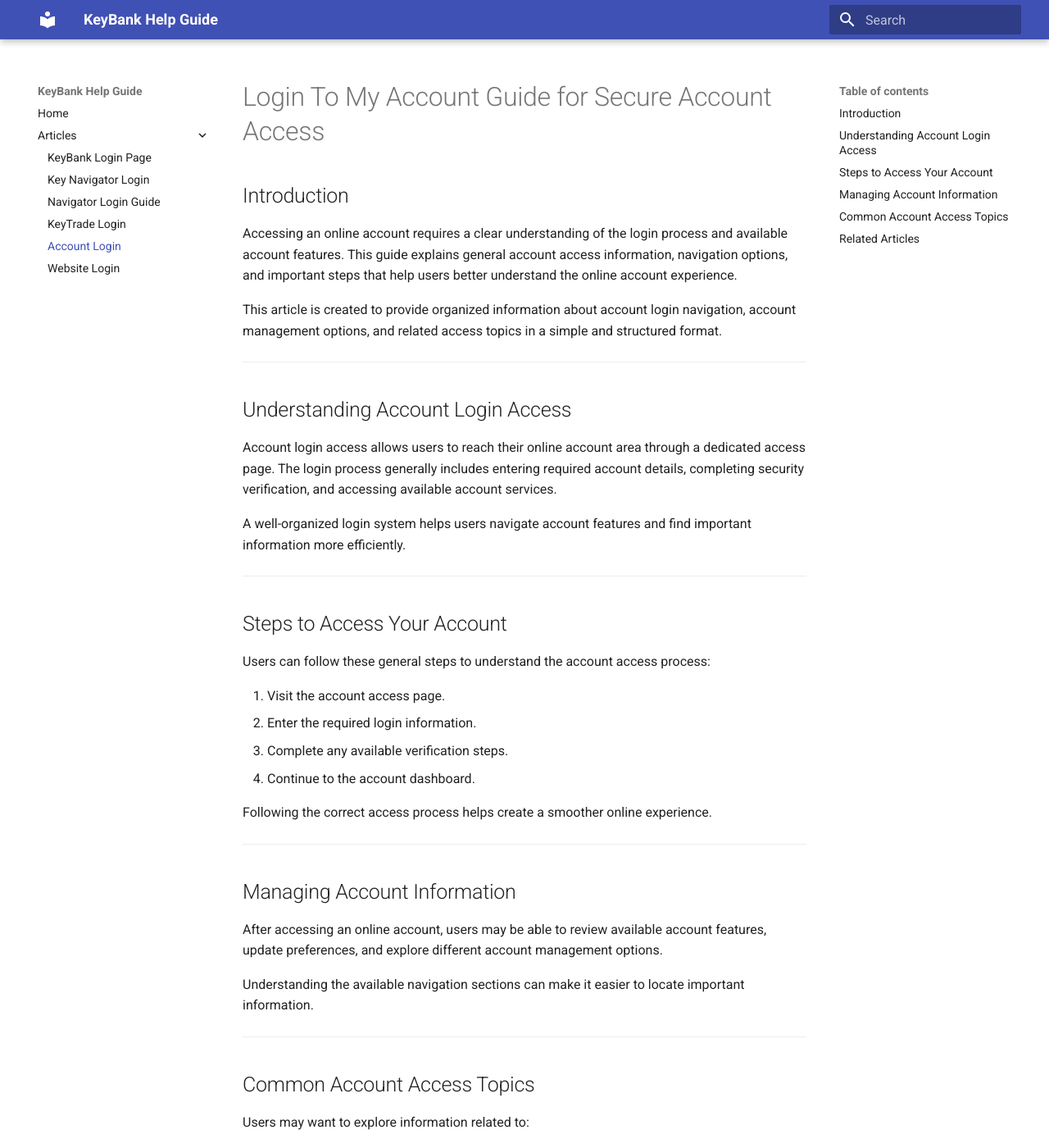
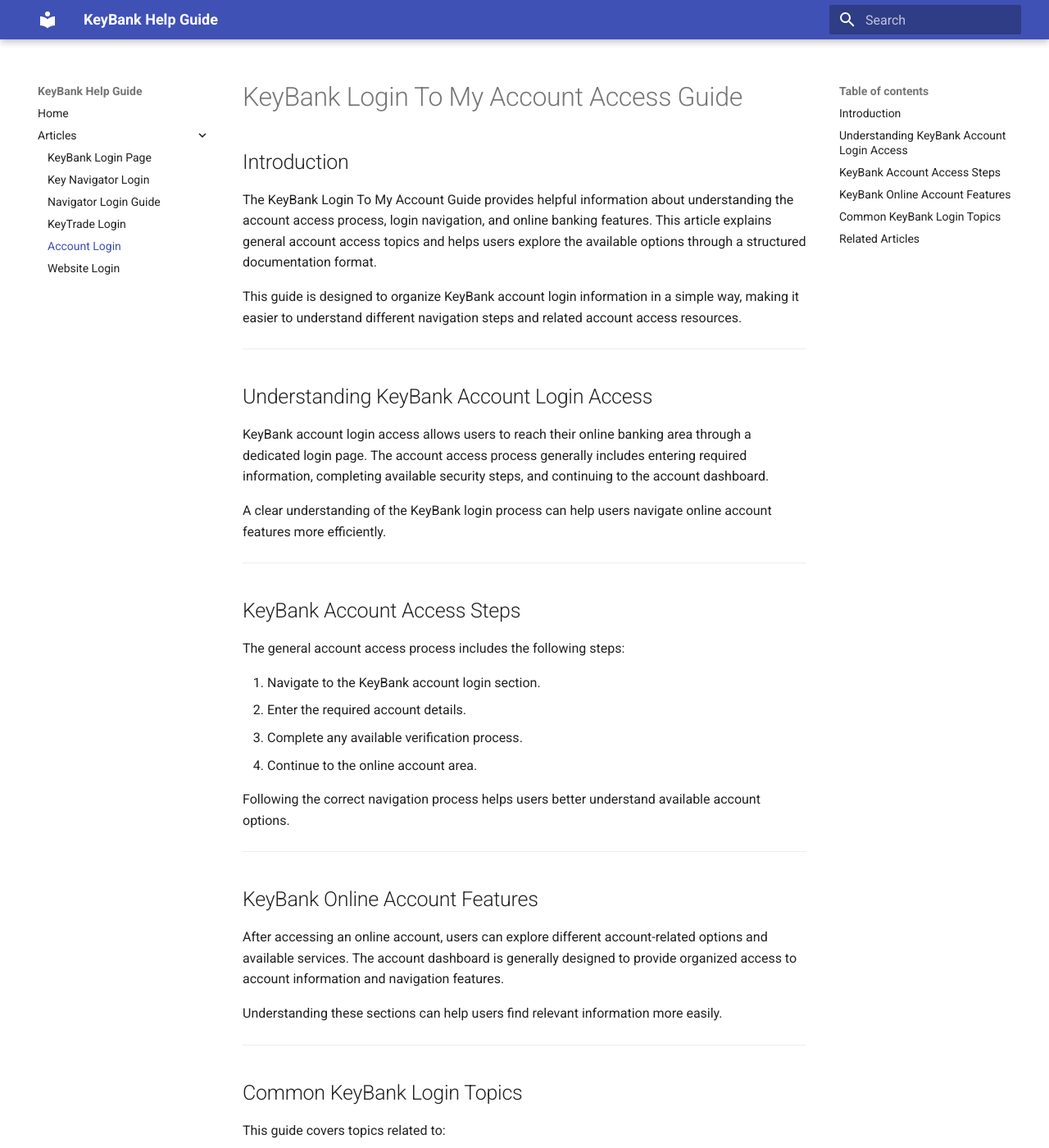
Before and after one commit to taxguide/keybank-help-guide, an MkDocs documentation site: the page built from docs/articles/account-login.md, in a window 1280 px wide and 1400 px high. Shown: the whole window at 82% size. Built offline with MkDocs 1.6.1 and Material for MkDocs 9.7.7, drawn with Linux system fonts in a browser that asks for light colours; some of the changed text lies outside the part shown.

Commit message:
Update account-login.md

```diff
--- a/docs/articles/account-login.md
+++ b/docs/articles/account-login.md
@@ -1,51 +1,51 @@
-# Login To My Account Guide for Secure Account Access
+# KeyBank Login To My Account Access Guide
 
 ## Introduction
 
-Accessing an online account requires a clear understanding of the login process and available account features. This guide explains general account access information, navigation options, and important steps that help users better understand the online account experience.
+The KeyBank Login To My Account Guide provides helpful information about understanding the account access process, login navigation, and online banking features. This article explains general account access topics and helps users explore the available options through a structured documentation format.
 
-This article is created to provide organized information about account login navigation, account management options, and related access topics in a simple and structured format.
+This guide is designed to organize KeyBank account login information in a simple way, making it easier to understand different navigation steps and related account access resources.
 
 ---
 
-## Understanding Account Login Access
+## Understanding KeyBank Account Login Access
 
-Account login access allows users to reach their online account area through a dedicated access page. The login process generally includes entering required account details, completing security verification, and accessing available account services.
+KeyBank account login access allows users to reach their online banking area through a dedicated login page. The account access process generally includes entering required information, completing available security steps, and continuing to the account dashboard.
 
-A well-organized login system helps users navigate account features and find important information more efficiently.
+A clear understanding of the KeyBank login process can help users navigate online account features more efficiently.
 
 ---
 
-## Steps to Access Your Account
+## KeyBank Account Access Steps
 
-Users can follow these general steps to understand the account access process:
+The general account access process includes the following steps:
 
-1. Visit the account access page.
-2. Enter the required login information.
-3. Complete any available verification steps.
-4. Continue to the account dashboard.
+1. Navigate to the KeyBank account login section.
+2. Enter the required account details.
+3. Complete any available verification process.
+4. Continue to the online account area.
 
-Following the correct access process helps create a smoother online experience.
+Following the correct navigation process helps users better understand available account options.
 
 ---
 
-## Managing Account Information
+## KeyBank Online Account Features
 
-After accessing an online account, users may be able to review available account features, update preferences, and explore different account management options.
+After accessing an online account, users can explore different account-related options and available services. The account dashboard is generally designed to provide organized access to account information and navigation features.
 
-Understanding the available navigation sections can make it easier to locate important information.
+Understanding these sections can help users find relevant information more easily.
 
 ---
 
-## Common Account Access Topics
+## Common KeyBank Login Topics
 
-Users may want to explore information related to:
+This guide covers topics related to:
 
-- Login page navigation
-- Account access guidance
-- Online service features
-- Account management options
-- Related support resources
+- KeyBank account login navigation
+- My account access information
+- Login page guidance
+- Online banking navigation
+- Related account resources
 
 ---
 
```
